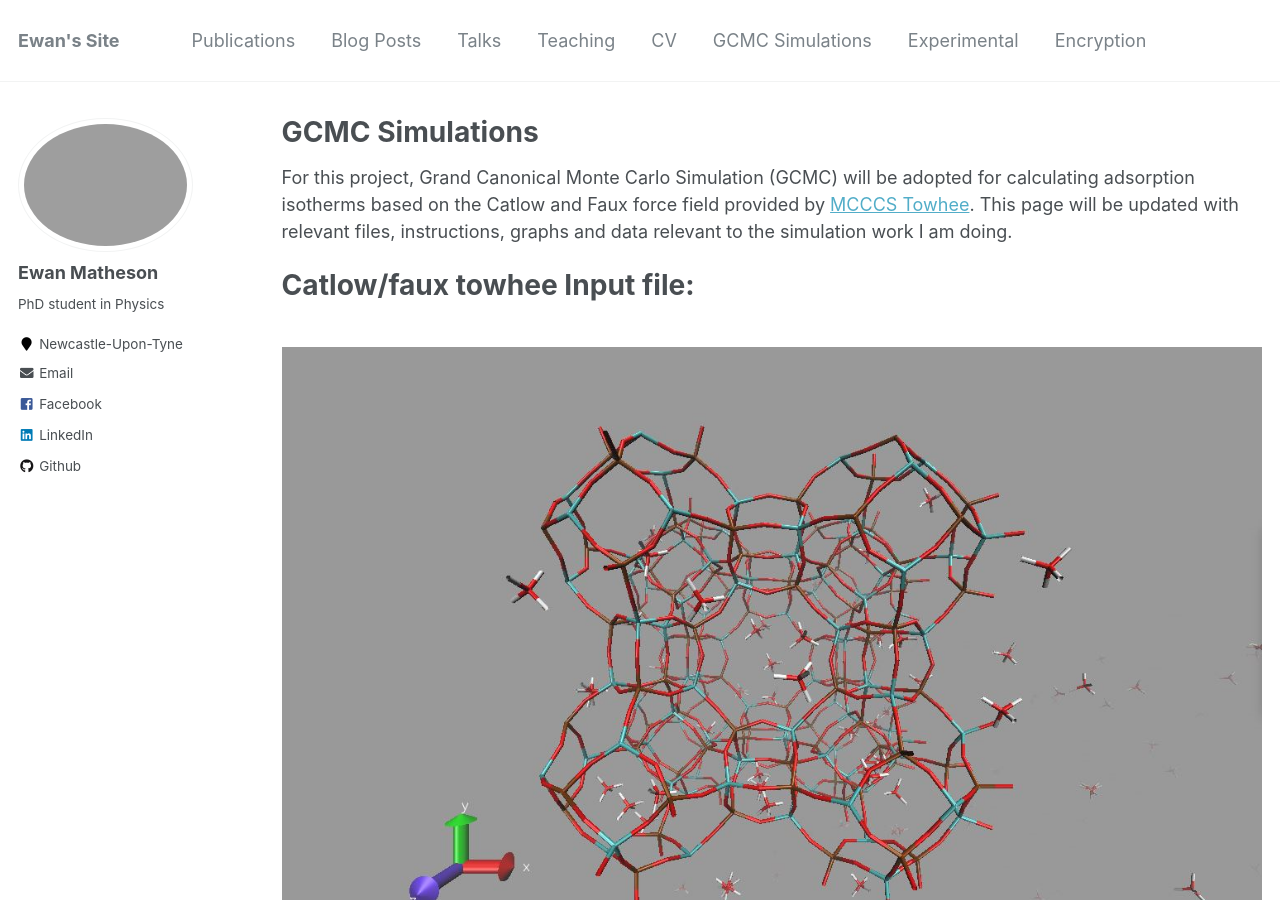
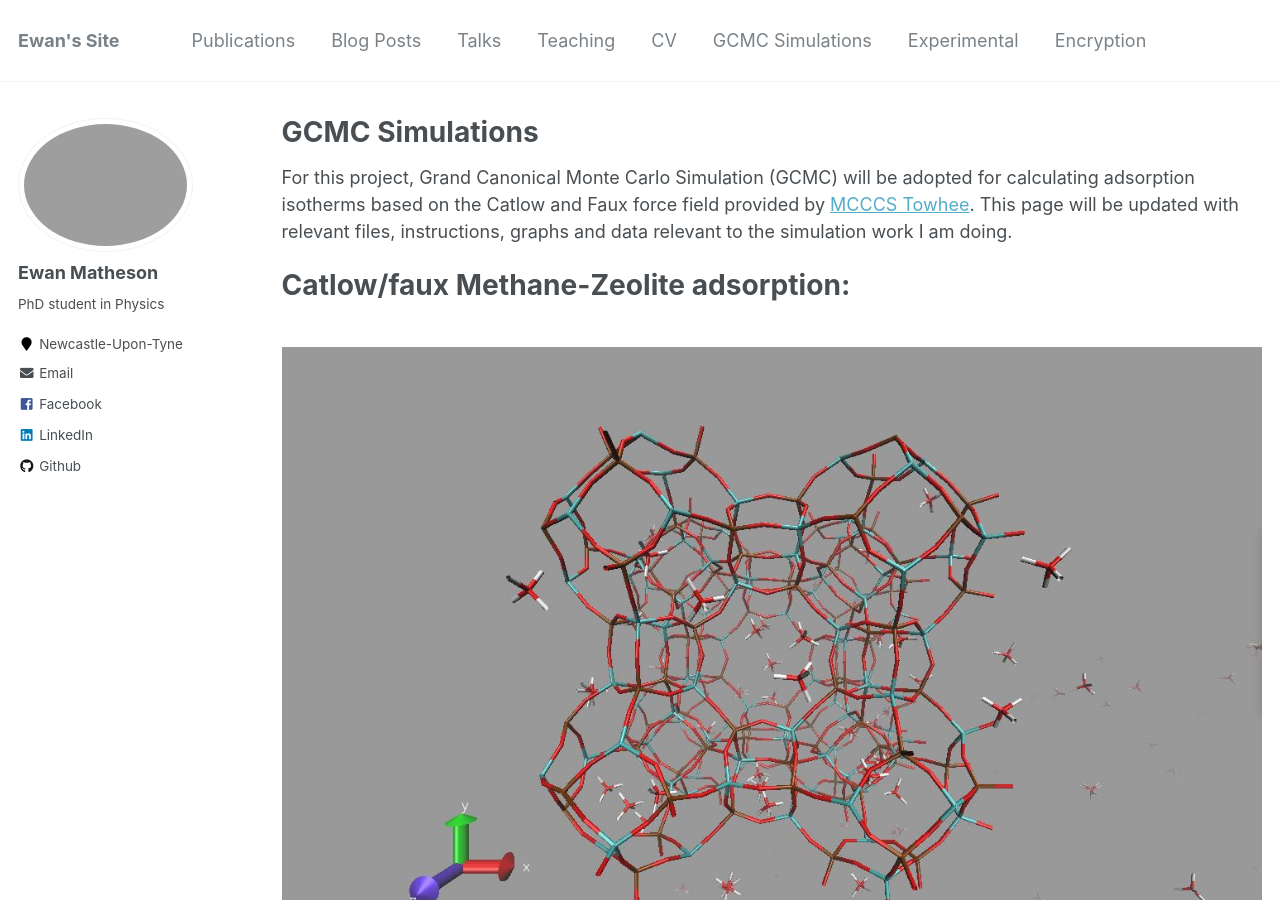
Before and after one commit to EwanMatheson/ewanmatheson.github.io, a Jekyll site: the page built from _pages/coding.md, in a window 1280 px wide and 900 px high. Built offline with Jekyll 4.4.1, drawn with Linux system fonts in a browser that asks for light colours.

Commit message:
Update coding.md

```diff
--- a/_pages/coding.md
+++ b/_pages/coding.md
@@ -10,7 +10,7 @@ redirect_from:
 
 For this project, Grand Canonical Monte Carlo Simulation (GCMC) will be adopted for calculating adsorption isotherms based on the Catlow and Faux force field provided by [MCCCS Towhee](http://towhee.sourceforge.net/forcefields/catlow_faux.html). This page will be updated with relevant files, instructions, graphs and data relevant to the simulation work I am doing.
 
-Catlow/faux towhee Input file:
+Catlow/faux Methane-Zeolite adsorption:
 ======
 
 <br/><img src='/images/zeolite.png'>
```
